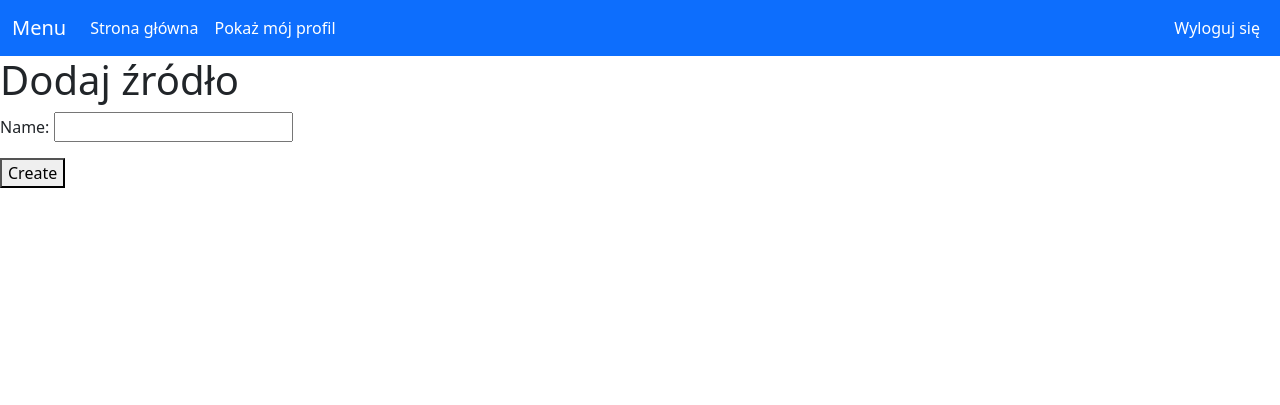
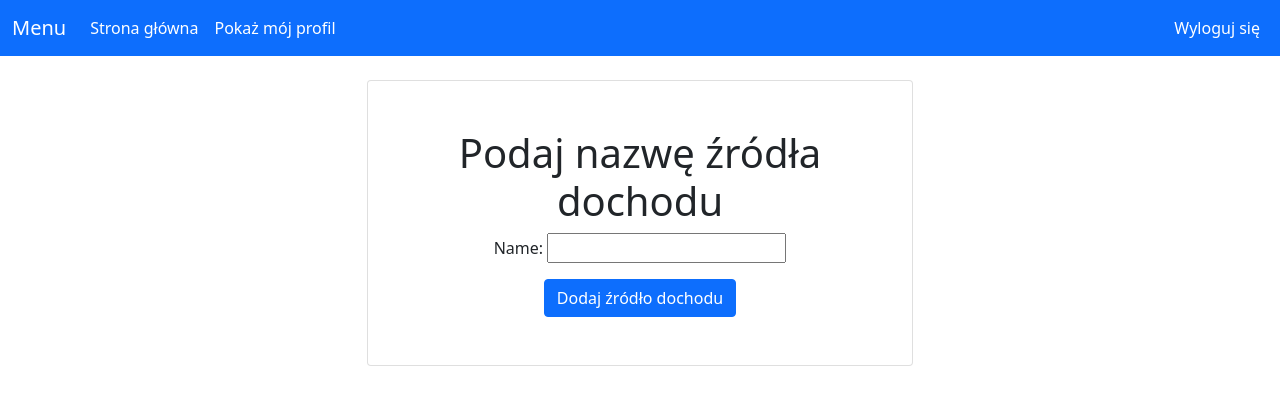
Before and after one commit to ITFutureManiacs/KnowYourMoney, a Django app: page /source/create/ in a window 1280 px wide. Shown: the top 405 px of the page. Run offline with Django 4.2, Linux system fonts and the light colour scheme; the visitor is signed in with stand-in values (Sample User, id 1).

Commit message:
Templates_for_budget_manager

```diff
--- a/budget_manager/templates/expenses_confirm_delete.html
+++ b/budget_manager/templates/expenses_confirm_delete.html
@@ -6,9 +6,9 @@
 
 <div class="container d-flex justify-content-center mt-5" style="width: 50%;">
     <div class="col mt-5 text-center">
-        <h1 class="mb-5">Delete Expense</h1>
+        <h1 class="mb-5">Skasuj wydatek</h1>
 
-        <p class="h5">Are you sure you want to delete the Expense:</p>
+        <p class="h5">Czy jesteś pewny, że chcesz skasować ten wydatek?</p>
         <h3 class="my-5">{{ expense.name }}</h3>
         <form action="" method="POST">
             {% csrf_token %}
--- a/budget_manager/templates/income_confirm_delete.html
+++ b/budget_manager/templates/income_confirm_delete.html
@@ -6,9 +6,9 @@
 
 <div class="container d-flex justify-content-center mt-5" style="width: 50%;">
     <div class="col mt-5 text-center">
-        <h1 class="mb-5">Delete Income</h1>
+        <h1 class="mb-5">Skasuj dochód</h1>
 
-        <p class="h5">Are you sure you want to delete the Income:</p>
+        <p class="h5">Jesteś pewny że chcesz skasować ten dochód?</p>
         <h3 class="my-5">{{ income.amount }}</h3>
         <form action="" method="POST">
             {% csrf_token %}
--- a/budget_manager/templates/sources_form.html
+++ b/budget_manager/templates/sources_form.html
@@ -1,13 +1,23 @@
 {% extends 'base.html' %}
 {% block body %}
-
-<h1>Dodaj źródło</h1>
 {% block content %}
-<form method="POST" action="{% url 'source-create' %}">
-    {% csrf_token %}
-    {{ form.as_p }}
-    <button type="submit">Create</button>
-</form>
+<br>
+<div class="container p-10">
+            <div class="form-container">
+              <div class="row justify-content-center align-content-center">
+                  <div class="col-md-6">
+                      <div class="card p-5">
+                        <h1 class="text-center">Podaj nazwę źródła dochodu</h1>
+                        <form method="POST" action="{% url 'source-create' %}" class="text-center">
+                            {% csrf_token %}
+                            {{ form.as_p }}
+                            <button type="submit" class="btn btn-primary btn-block">Dodaj źródło dochodu</button>
+                        </form>
+                      </div>
+                  </div>
+              </div>
+            </div>
+</div>
 {% endblock %}
 
 {% endblock body %}
```
Also changed, not shown: budget_manager/templates/categories_form.html (+18 -6 lines), budget_manager/templates/expenses_form.html (+18 -7 lines), budget_manager/templates/expenses_update.html (+18 -7 lines), budget_manager/templates/income_form.html (+18 -7 lines), budget_manager/templates/income_update.html (+18 -7 lines).
